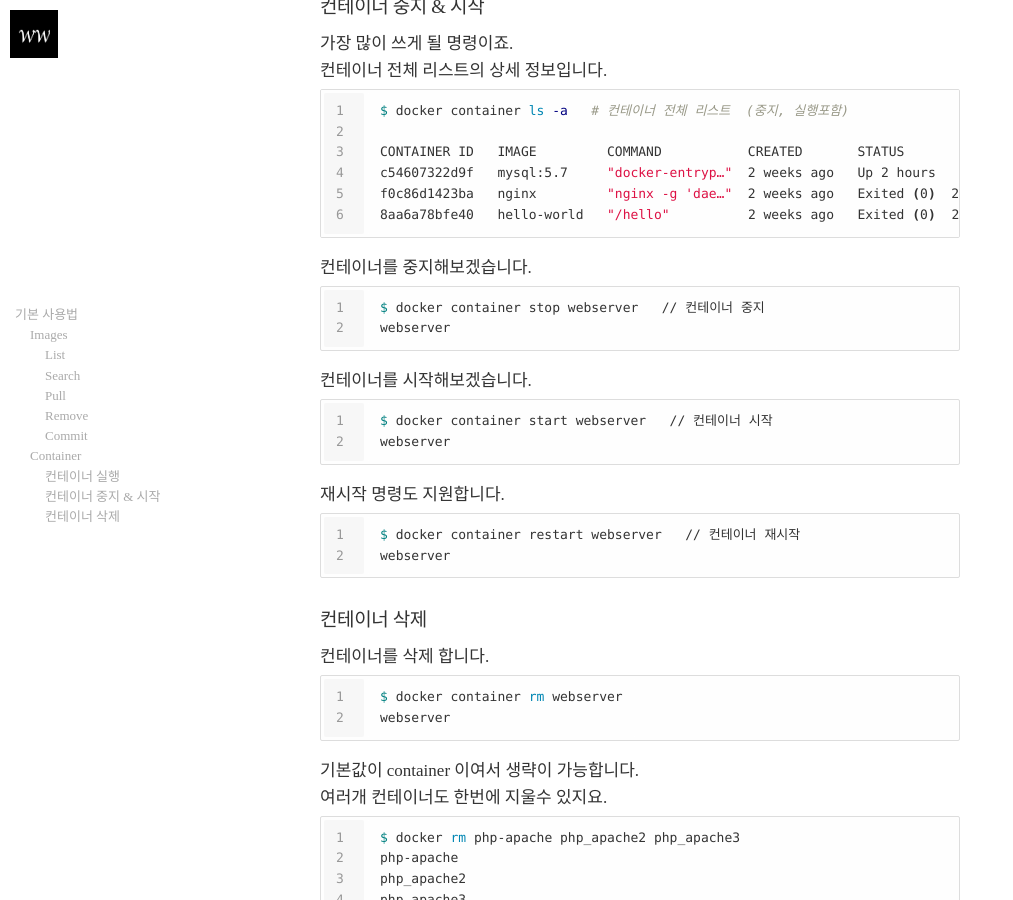
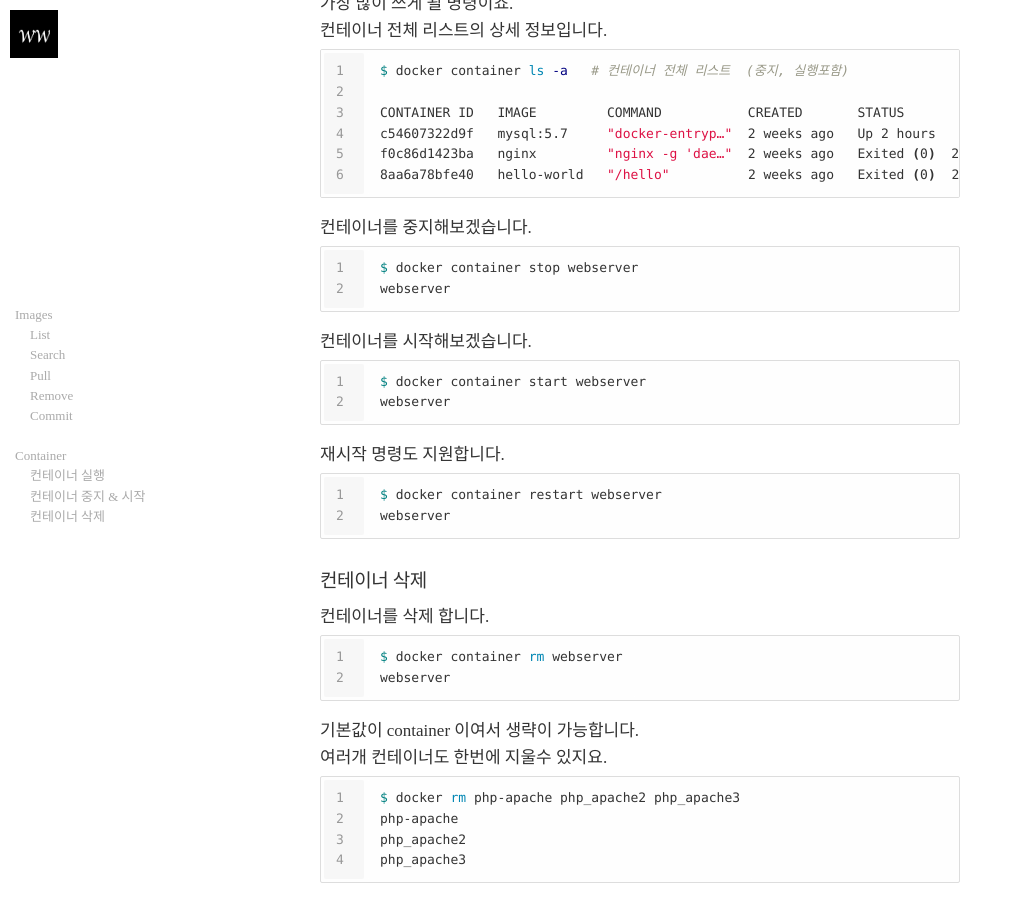
Before and after one commit to didalgus/didalgus.github.io, a Jekyll site: the page built from _posts/2019-08-06-Docker-Basic-Usage.markdown, in a window 1280 px wide and 900 px high, scrolled down 3024 px. Shown: the whole window, without its empty margins (0-1013 px from the left). Built offline with Jekyll 4.4.1, drawn with Linux system fonts in a browser that asks for light colours; nearby versions of some CDN libraries; some web fonts are replaced; the table of contents is made by our own code; some of the changed text lies outside the part shown.

Commit message:
Docker-Basic-Usage:modify

```diff
--- a/_posts/2019-08-06-Docker-Basic-Usage.markdown
+++ b/_posts/2019-08-06-Docker-Basic-Usage.markdown
@@ -28,17 +28,15 @@
 * Docker Hub <span class="series">SERIES 3/3</span>
 
 
-## 기본 사용법
-
 개인적으로 Apache + PHP 환경을 구축 해볼려고 합니다.
 그에 앞서 가벼운 마음으로 기본 사용법 숙지해볼까요?
 
 
-### Images
+## Images
 
-[서비큐라님](https://subicura.com/2017/01/19/docker-guide-for-beginners-1.html)이 워낙 설명을 잘해놓으신 터라 저는 간단하게만 정리했습니다.
+[서비큐라님](https://subicura.com/2017/01/19/docker-guide-for-beginners-1.html) 포스팅에 워낙 설명을 잘해놓으신 터라 저는 간단하게만 정리했습니다.
 
-#### List
+### List
 
 로컬 환경에 있는 이미지 목록을 확인해볼까요?
 
@@ -50,7 +48,7 @@
 {% endhighlight %}
 
 
-#### Search
+### Search
 
 Docker 저장소에 있는 centos가 뭐가 있는지 검색해봅니다.
 
@@ -62,7 +60,7 @@
 {% endhighlight %}
 
 
-#### Pull
+### Pull
 
 Docker 저장소에 있는 가장 최신 httpd 이미지를 로컬에 가져옵니다.
 
@@ -83,7 +81,7 @@
 Status: Downloaded newer image for centos:latest
 {% endhighlight %}
 
-#### Remove
+### Remove
 
 이것저것 다운받았네요.
 필요없는것은 지워보겠습니다.
@@ -110,7 +108,7 @@
 {% endhighlight %}
 
 
-#### Commit
+### Commit
 
 필요한 라이브러리가 설치된 컨테이너를 이미지로 만들어 보아요.
 
@@ -119,9 +117,9 @@
 sha256:d84f180ac83da523cde7f354339e778bfb68f64ac29c48da332777d1be81707f
 {% endhighlight %}
 
-### Container
+## Container
 
-#### 컨테이너 실행
+### 컨테이너 실행
 
 
 다운받은 로컬 이미지를 컨테이너로 띄워보겠습니다.
@@ -150,7 +148,7 @@
 
 
 
-#### 컨테이너 중지 & 시작
+### 컨테이너 중지 & 시작
 
 가장 많이 쓰게 될 명령이죠.
 컨테이너 전체 리스트의 상세 정보입니다.
@@ -166,25 +164,25 @@
 
 컨테이너를 중지해보겠습니다.
 {% highlight bash linenos %}
-$ docker container stop webserver   // 컨테이너 중지
+$ docker container stop webserver
 webserver
 {% endhighlight %}
 
 
 컨테이너를 시작해보겠습니다.
 {% highlight bash linenos %}
-$ docker container start webserver   // 컨테이너 시작
+$ docker container start webserver
 webserver
 {% endhighlight %}
 
 재시작 명령도 지원합니다.
 {% highlight bash linenos %}
-$ docker container restart webserver   // 컨테이너 재시작
+$ docker container restart webserver
 webserver
 {% endhighlight %}
 
 
-#### 컨테이너 삭제
+### 컨테이너 삭제
 
 컨테이너를 삭제 합니다.
 {% highlight bash linenos %}
```
